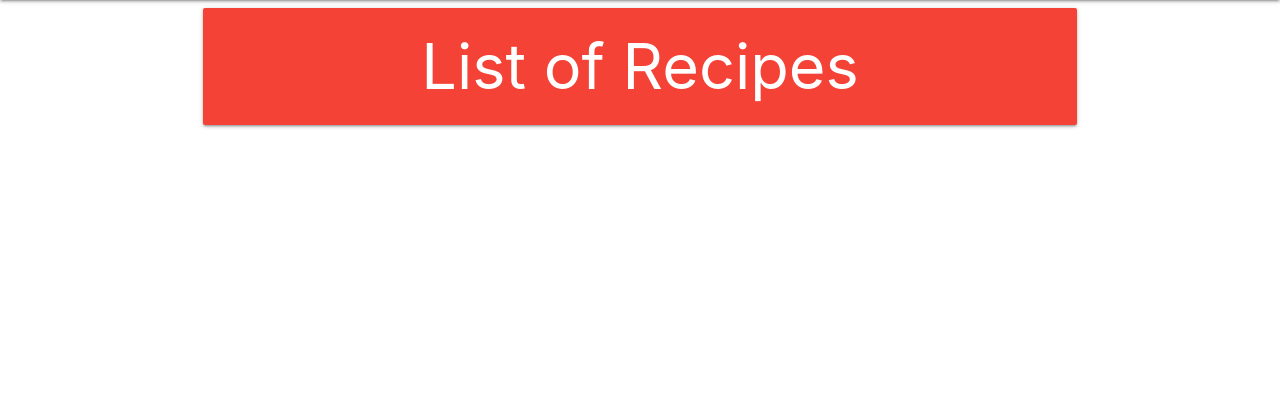
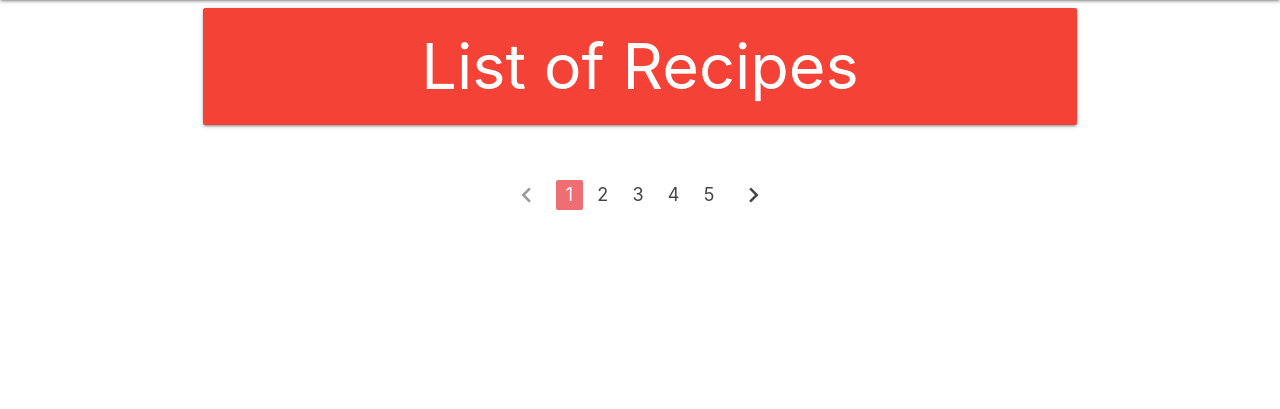
Before and after one commit to Code-Institute-Submissions/Data-Centric-Development-Milestone-Projectv2, a Flask app: page /list_recipes in a window 1280 px wide. Shown: the part 64-473 px from the top of the page. Run offline with Flask 2, Linux system fonts and the light colour scheme; data that the repository does not hold is empty; some libraries are stand-ins or nearby versions.

Commit message:
Pagination not figure out yet, updated redirect after editing recipe

```diff
--- a/app.py
+++ b/app.py
@@ -11,12 +11,30 @@ app.config["MONGO_URI"] = 'mongodb://root:password123@ds121295.mlab.com:21295/co
 
 mongo = PyMongo(app)
 
+RECIPES_PER_PAGE = 3
+
 @app.route('/')
 def index():
     return render_template('home.html', recipes = mongo.db.recipes.find())
 
-@app.route('/list_recipes')
+# BEFORE TRYING PAGINATION
+# @app.route('/list_recipes')
+# def list_recipes():
+#     return render_template('listrecipes.html', recipes = mongo.db.recipes.find())
+
+@app.route('/list_recipes', methods=['GET'])
 def list_recipes():
+    #Pagination - To be figured out
+    # recipes = mongo.db.recipes
+
+    # start_from = int(request.args['start_from'])
+    # limit = int(request.args['limit'])
+
+    # first_id = recipes.find()
+    # last_id = first_id[start_from]['_id']
+
+
+    # recipes = mongo.db.recipes.find().limit(RECIPES_PER_PAGE)
     return render_template('listrecipes.html', recipes = mongo.db.recipes.find())
 
 @app.route('/show_recipe/<recipe_id>/')
@@ -99,8 +117,6 @@ def edit_recipe(recipe_id):
 @app.route('/update_recipe/<recipe_id>/', methods=['POST', 'GET'])
 def update_recipe(recipe_id):
 
-    # maybe delete contents of recipe then add all like below?
-
     if request.method == 'POST':
         result = request.form.to_dict()
         allergen_result = request.form.getlist('allergens')
@@ -111,11 +127,14 @@ def update_recipe(recipe_id):
         result['allergens'] = ', '.join(allergen_result)
         recipes = mongo.db.recipes
         recipes.replace_one({"_id": ObjectId(recipe_id)}, result)
-        return redirect(url_for('list_recipes'))
+        return redirect(url_for('show_recipe', recipe_id = recipe_id))
         #Figure out way to redirect back to same recipe ID
-
         # Something like: return redirect(url_for('show_recipe', recipe_id = this._id))
 
+@app.route('/delete_recipe/<recipe_id>', methods=['POST', 'GET'])
+def delete_recipe(recipe_id):
+    mongo.db.recipes.remove({'_id': ObjectId(recipe_id)})
+    return redirect(url_for('list_recipes'))
 
 if __name__ == '__main__':
     app.run(host=os.environ.get('IP'), port=int(os.environ.get('PORT')), debug=True)
--- a/templates/listrecipes.html
+++ b/templates/listrecipes.html
@@ -35,4 +35,18 @@
         </div>
     </div>
 
+<div class="container">
+    <div class="pagination center">
+        <ul class="pagination">
+            <li class="disabled"><a href="#!"><i class="material-icons">chevron_left</i></a></li>
+            <li class="active"><a href="#!">1</a></li>
+            <li class="waves-effect"><a href="#!">2</a></li>
+            <li class="waves-effect"><a href="#!">3</a></li>
+            <li class="waves-effect"><a href="#!">4</a></li>
+            <li class="waves-effect"><a href="#!">5</a></li>
+            <li class="waves-effect"><a href="#!"><i class="material-icons">chevron_right</i></a></li>
+        </ul>
+    </div>
+</div>
+
 {% endblock %}
--- a/templates/showrecipe.html
+++ b/templates/showrecipe.html
@@ -79,11 +79,9 @@
     </div>
     <div class="modal-footer">
         <a href="#!" class="modal-close waves-effect waves-green btn-flat">No! Don't Delete</a>
-        <a href="#!" class="modal-close waves-effect waves-green btn-flat">Yes, Delete this Recipe</a>
+        <a href="{{url_for('delete_recipe', recipe_id=recipe._id)}}" class="modal-close waves-effect waves-green btn-flat">Yes, Delete this Recipe</a>
     </div>
 </div>
-
-
 
 
 
```
